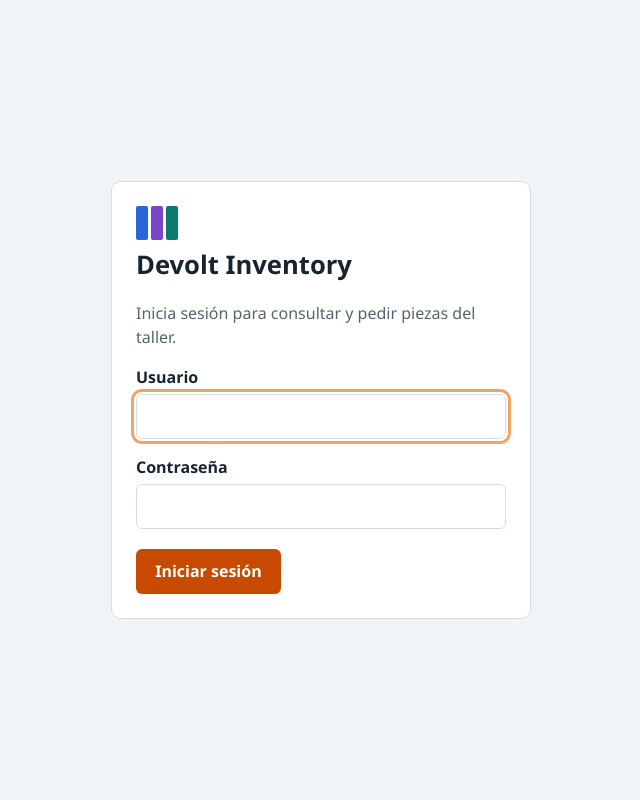
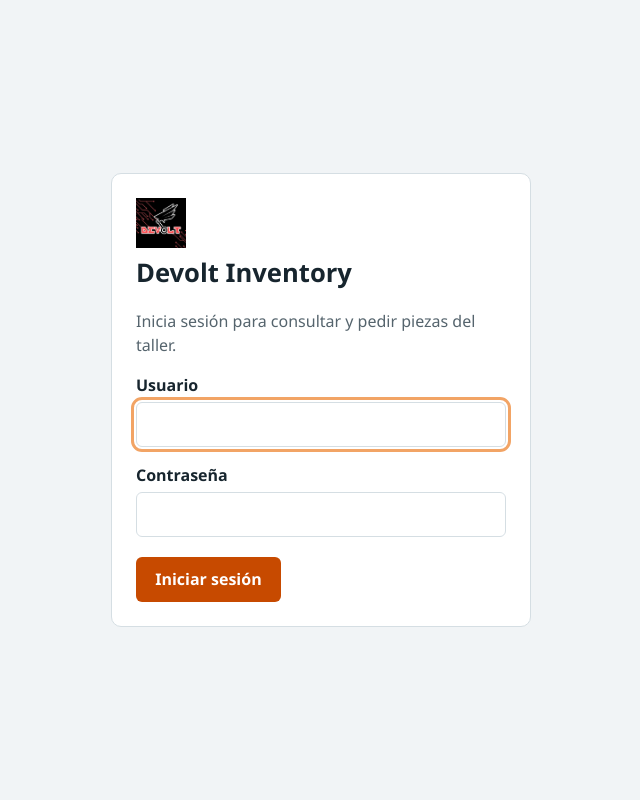
Before and after one commit to slower232/Devolt-inventory, a Flask app: page /login in a window 1280 px wide. Shown: the whole page, without its empty margins (319-959 px from the left). Run offline with Flask 3, Linux system fonts and the light colour scheme.

Commit message:
Logo añadido y correcion image.jpg not found en agregar pieza  solucionado

```diff
--- a/database.py
+++ b/database.py
@@ -265,7 +265,7 @@ def _crear_coach_inicial(conexion):
         )
         print("\n" + "=" * 56)
         print(" PRIMER ARRANQUE - cuenta de Coach creada")
-        print("   Usuario:               coach")
+        print("   Usuario:               Fernando")
         print("   Contraseña inicial:    Devolt9134")
         print(" Se pedirá cambiarla al iniciar sesión.")
         print("=" * 56 + "\n")
--- a/static/css/estilo.css
+++ b/static/css/estilo.css
@@ -13,7 +13,7 @@
   --error-fondo: #fdecea;  --error-texto: #8e1b10;
   --ok-fondo: #e6f4ec;     --ok-texto: #17643c;
   /* un color por equipo */
-  --deimos: #2a66d9;  --phobos: #7a45c9;  --kova: #0a7a6e;
+  --deimos: #8a0ef6;  --phobos: #eb7216;  --kova: #b35aad;
 }
 
 * { box-sizing: border-box; }
@@ -98,6 +98,10 @@ h2 { font-size: 1.15rem; margin: 0 0 .4rem; }
 .franja i.phobos { background: var(--phobos); }
 .franja i.kova   { background: var(--kova); }
 
+.logo {
+  width: 50px;
+  height: auto;
+}
 /* ---- Tarjetas y formularios ---- */
 .tarjeta { background: var(--superficie); border: 1px solid var(--borde); border-radius: 10px; padding: 1.5rem; }
 .tarjeta.login, .tarjeta.formulario { max-width: 420px; }
--- a/templates/base.html
+++ b/templates/base.html
@@ -11,7 +11,8 @@
 <header class="barra-superior">
   <div class="barra-contenedor">
     <a class="marca" href="{{ url_for('dashboard.inicio') }}" aria-label="Ir al dashboard">
-      <span class="franja" aria-hidden="true"><i class="deimos"></i><i class="phobos"></i><i class="kova"></i></span>
+      <!--<span class="franja" aria-hidden="true"><i class="deimos"></i><i class="phobos"></i><i class="kova"></i></span>-->
+<span><img class="logo" src="{{ url_for('static', filename='images/piezas/logo devolt.jpg') }}" alt="Devolt Inventory"></span>
       <span class="marca-texto">Devolt <strong>Inventory</strong></span>
     </a>
 
--- a/templates/login.html
+++ b/templates/login.html
@@ -3,7 +3,8 @@
 
 {% block contenido %}
 <section class="tarjeta login">
-  <span class="franja grande"><i class="deimos"></i><i class="phobos"></i><i class="kova"></i></span>
+  <!--<span class="franja" aria-hidden="true"><i class="deimos"></i><i class="phobos"></i><i class="kova"></i></span>-->
+  <span><img class="logo" src="{{ url_for('static', filename='images/piezas/logo devolt.jpg') }}" alt="Devolt Inventory"></span>
   <h1>Devolt Inventory</h1>
   <p class="suave">Inicia sesión para consultar y pedir piezas del taller.</p>
 
```
Also changed, not shown: database/inventario.db, static/images/piezas/logo devolt.jpg (added).
